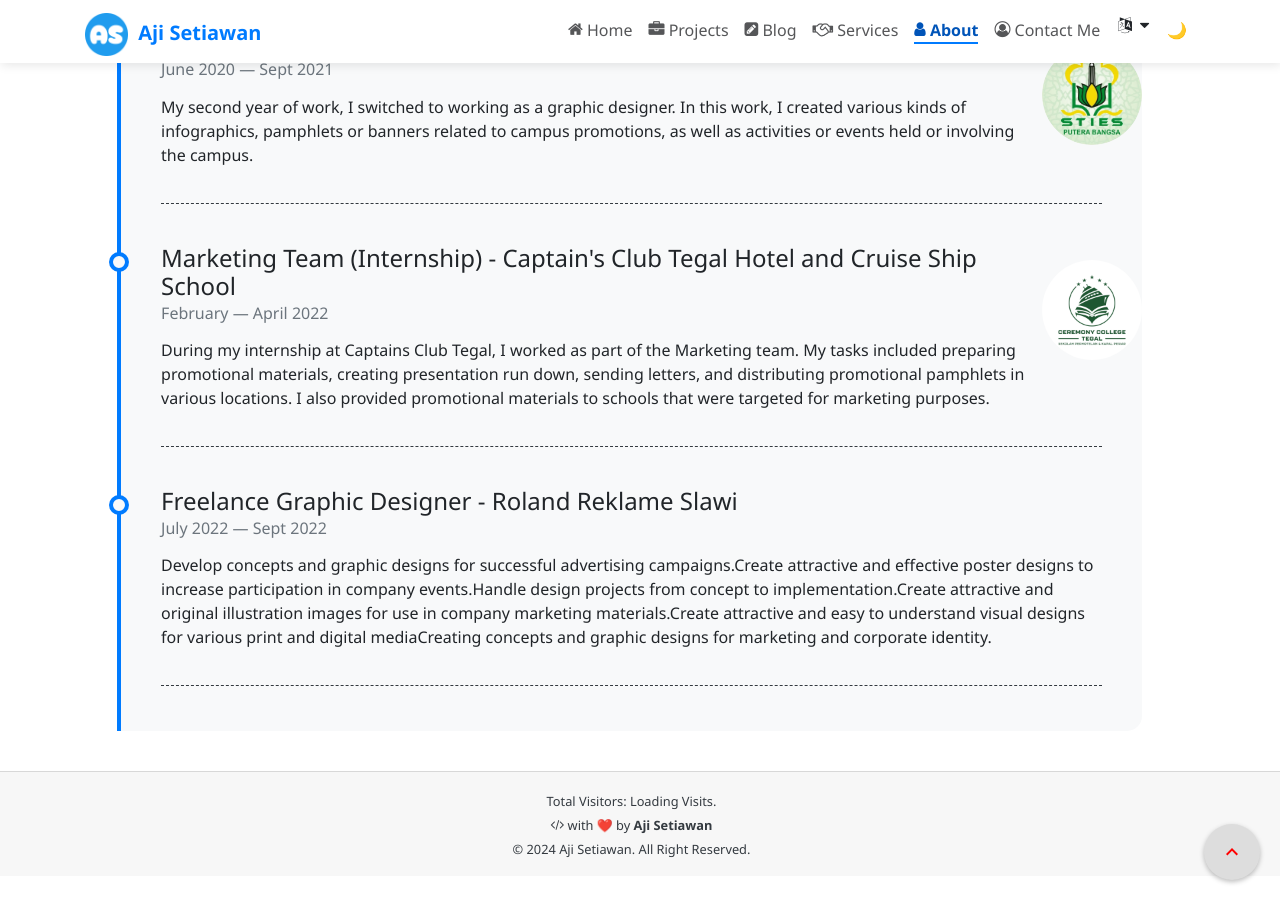
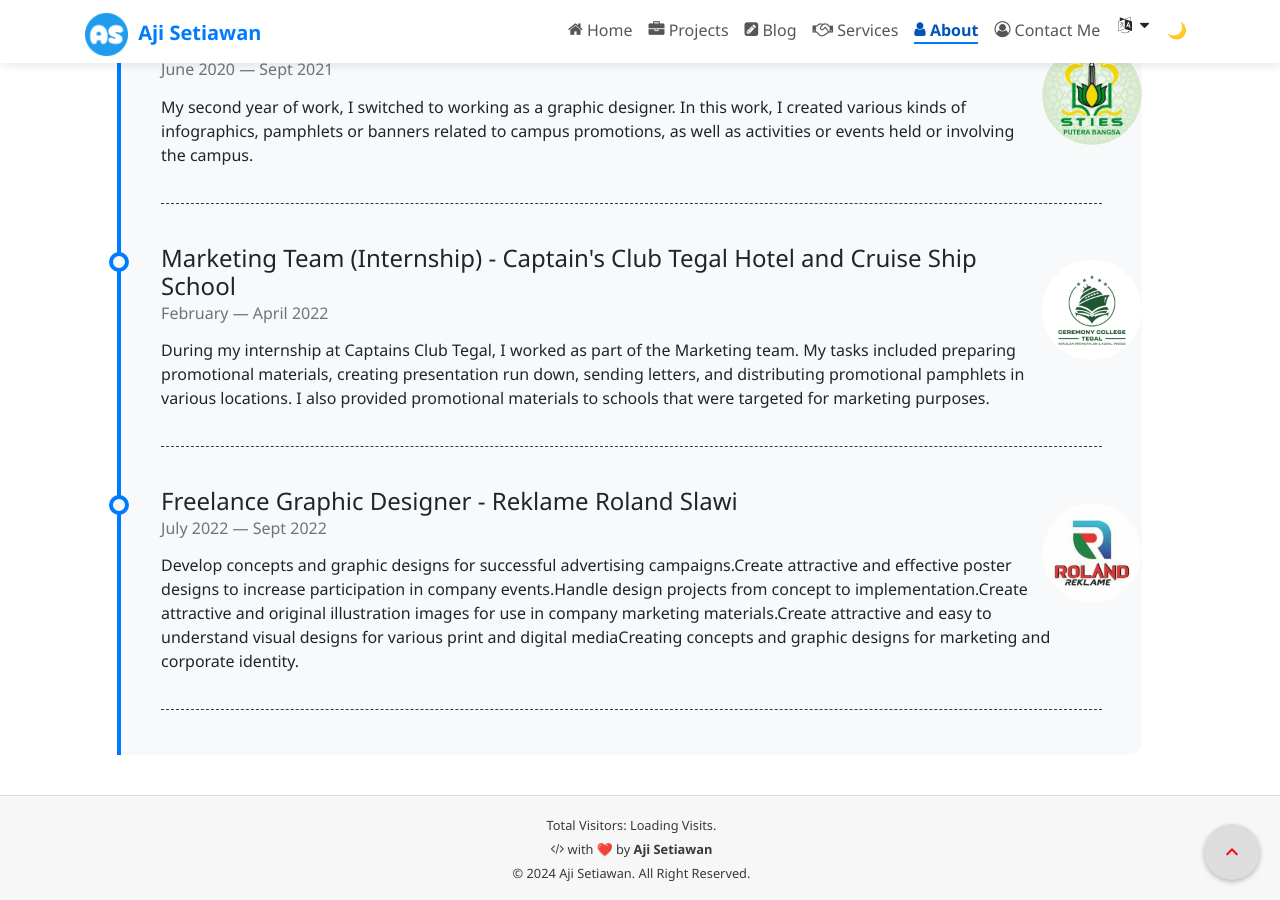
Before and after one commit to ajisetiawan716/ajisetiawan716.github.io, a Jekyll site: the page built from pages/about.md, in a window 1280 px wide and 900 px high, scrolled down 3159 px. Built offline with Jekyll 4.4.1, drawn with Linux system fonts in a browser that asks for light colours; emoji names are drawn with the system emoji font; some web fonts are replaced; a style sheet for code colours, icons or effects is not loaded.

Commit message:
Update timeline.yml

```diff
--- a/_data/timeline.yml
+++ b/_data/timeline.yml
@@ -18,7 +18,7 @@
   description: During my internship at Captains Club Tegal, I worked as part of the Marketing team. My tasks included preparing promotional materials, creating presentation run down, sending letters, and distributing promotional pamphlets in various locations. I also provided promotional materials to schools that were targeted for marketing purposes.
   image: /assets/img/cctegal-logo.jpg
 
-- title: Freelance Graphic Designer - Roland Reklame Slawi
+- title: Freelance Graphic Designer - Reklame Roland Slawi
   from: July 2022
   to: Sept 2022
   description:
@@ -28,3 +28,4 @@
   - Create attractive and original illustration images for use in company marketing materials.
   - Create attractive and easy to understand visual designs for various print and digital media
   - Creating concepts and graphic designs for marketing and corporate identity.
+  image: /assets/img/rrs-logo.jpg
```
